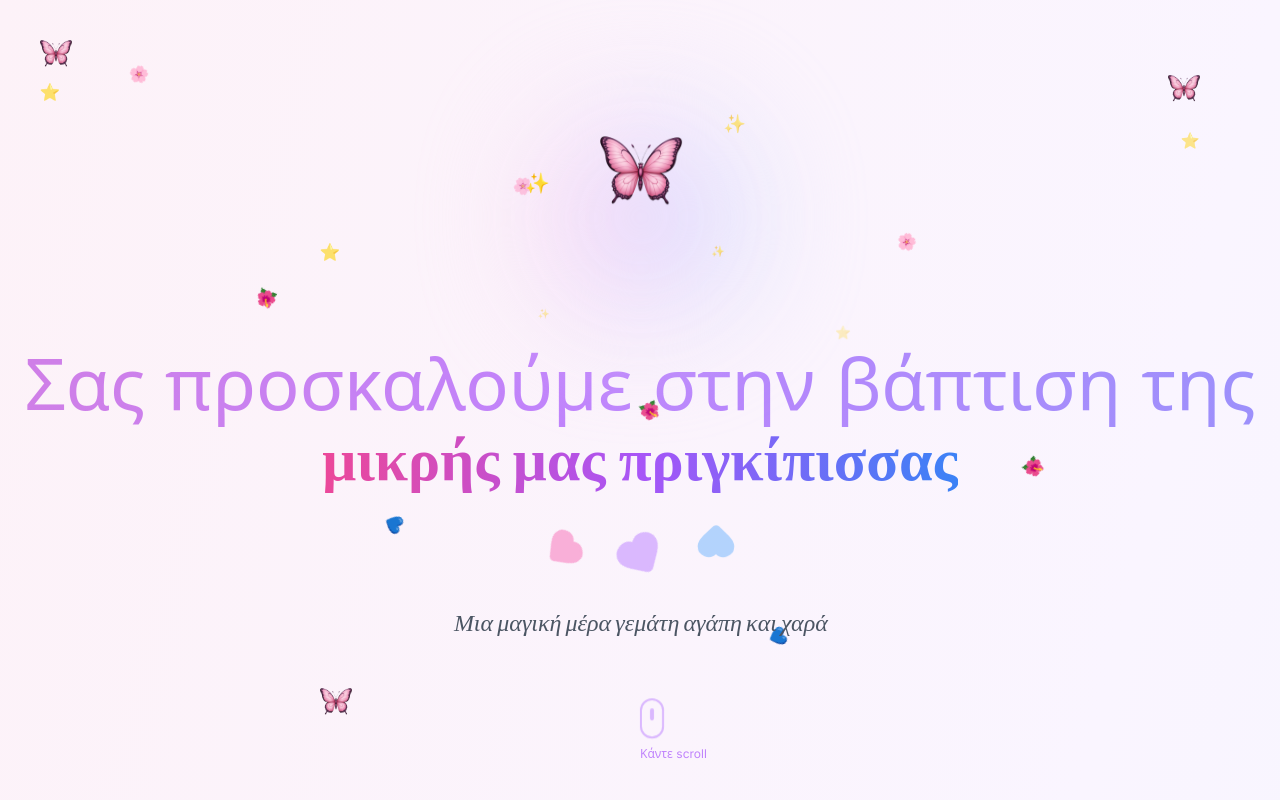
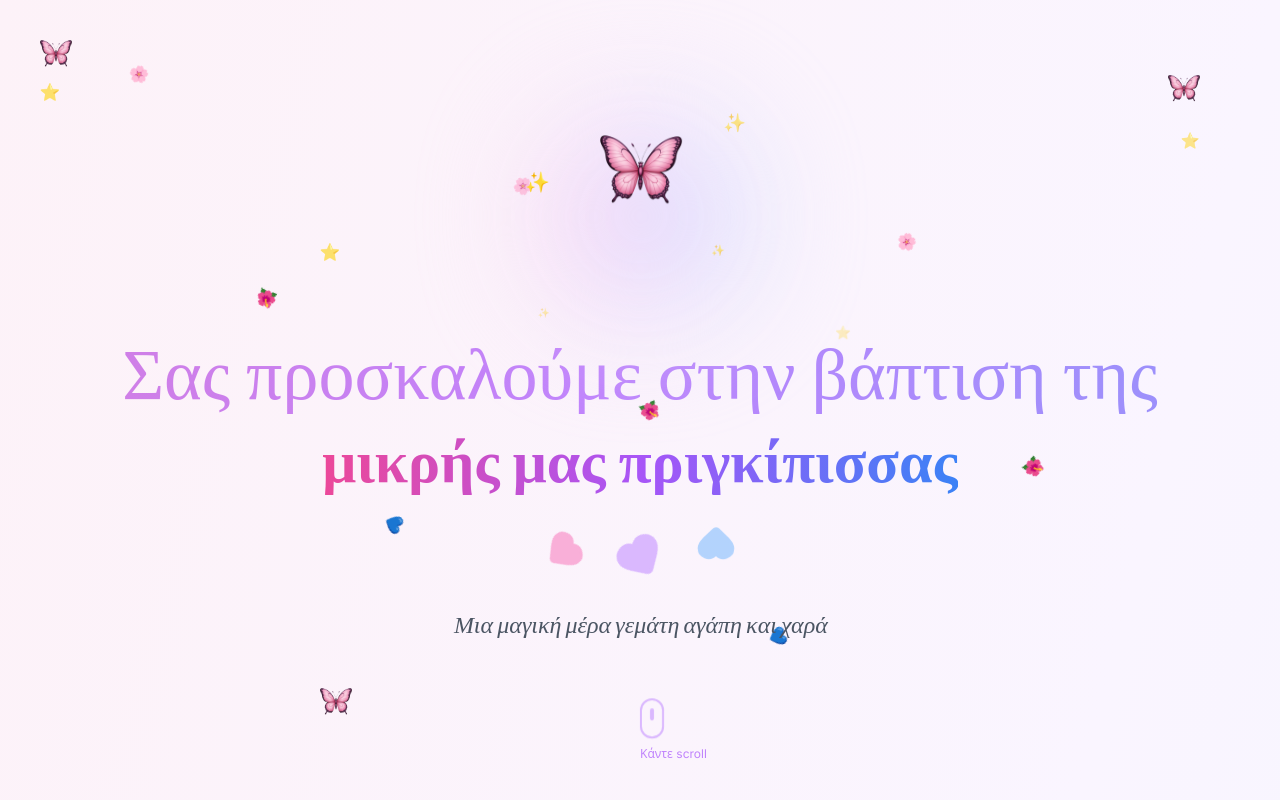
Before and after one commit to kostasrm/my-vaptisi-invitation, a React (Vite) app: page / in a window 1280 px wide. Shown: the top 800 px of the page. Built offline with nearby package versions, Linux system fonts and the light colour scheme.

Commit message:
font changes

```diff
--- a/src/App.jsx
+++ b/src/App.jsx
@@ -148,7 +148,7 @@ export default function BaptismInvitation() {
 
           <h1 className='mb-8 text-2xl leading-tight text-gray-800 md:text-4xl lg:text-6xl'>
             <div className='mb-2'>
-              <span className='text-3xl md:text-5xl lg:text-7xl bg-gradient-to-r from-pink-400 via-purple-400 to-blue-400 animate-gradient-shift'>
+              <span className='text-3xl font-elegant md:text-5xl lg:text-7xl bg-gradient-to-r from-pink-400 via-purple-400 to-blue-400 animate-gradient-shift'>
                 Σας προσκαλούμε στην βάπτιση της
               </span>
             </div>
```
